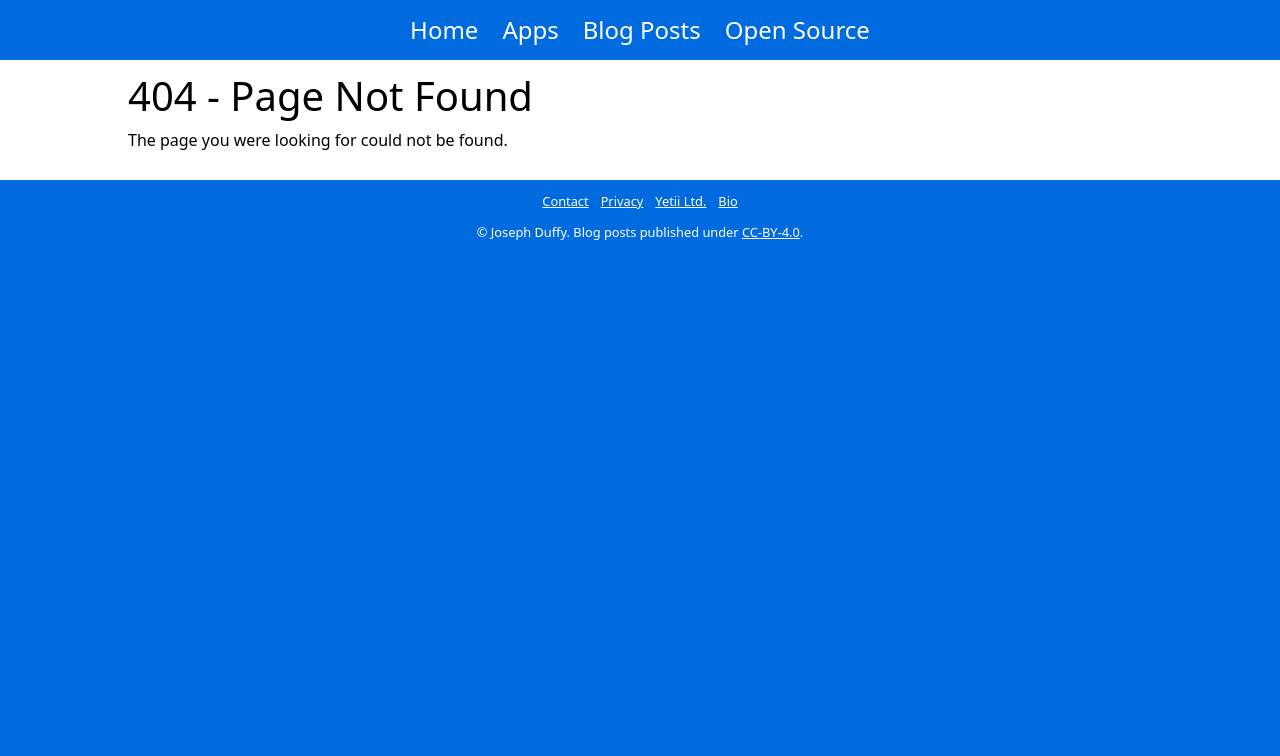
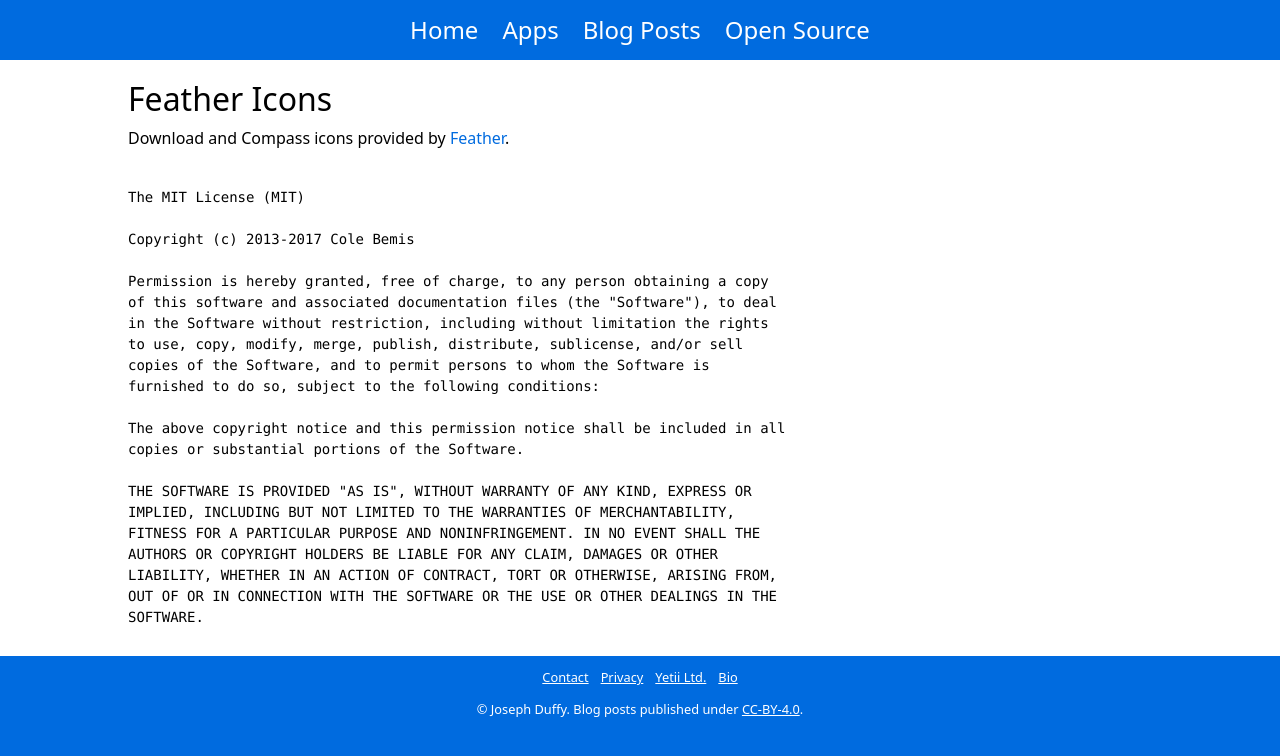
Before and after one commit to JosephDuffy/josephduffy.co.uk, a Next.js app: page /acknowledgements in a window 1280 px wide. Before the commit this address had no page. Shown: the top 756 px of the page. Built offline with nearby package versions, Linux system fonts and the light colour scheme.

Commit message:
Add Acknowledgements page

```diff
--- /dev/null
+++ b/pages/acknowledgements.tsx
@@ -0,0 +1,47 @@
+import { NextPage } from "next"
+import Page from "../layouts/main"
+import Head from "next/head"
+
+const AcknowledgementsPage: NextPage = () => {
+  const featherLicence = `
+The MIT License (MIT)
+
+Copyright (c) 2013-2017 Cole Bemis
+
+Permission is hereby granted, free of charge, to any person obtaining a copy
+of this software and associated documentation files (the "Software"), to deal
+in the Software without restriction, including without limitation the rights
+to use, copy, modify, merge, publish, distribute, sublicense, and/or sell
+copies of the Software, and to permit persons to whom the Software is
+furnished to do so, subject to the following conditions:
+
+The above copyright notice and this permission notice shall be included in all
+copies or substantial portions of the Software.
+
+THE SOFTWARE IS PROVIDED "AS IS", WITHOUT WARRANTY OF ANY KIND, EXPRESS OR
+IMPLIED, INCLUDING BUT NOT LIMITED TO THE WARRANTIES OF MERCHANTABILITY,
+FITNESS FOR A PARTICULAR PURPOSE AND NONINFRINGEMENT. IN NO EVENT SHALL THE
+AUTHORS OR COPYRIGHT HOLDERS BE LIABLE FOR ANY CLAIM, DAMAGES OR OTHER
+LIABILITY, WHETHER IN AN ACTION OF CONTRACT, TORT OR OTHERWISE, ARISING FROM,
+OUT OF OR IN CONNECTION WITH THE SOFTWARE OR THE USE OR OTHER DEALINGS IN THE
+SOFTWARE.`
+  return (
+    <Page>
+      <Head>
+        <title>Acknowledgements</title>
+        <meta name="robots" content="noindex" />
+      </Head>
+      <h1>
+        <title>Acknowledgements</title>
+      </h1>
+      <h2>Feather Icons</h2>
+      <p>
+        Download and Compass icons provided by{" "}
+        <a href="https://github.com/feathericons/feather">Feather</a>.
+      </p>
+      <pre dangerouslySetInnerHTML={{ __html: featherLicence }}></pre>
+    </Page>
+  )
+}
+
+export default AcknowledgementsPage
```
